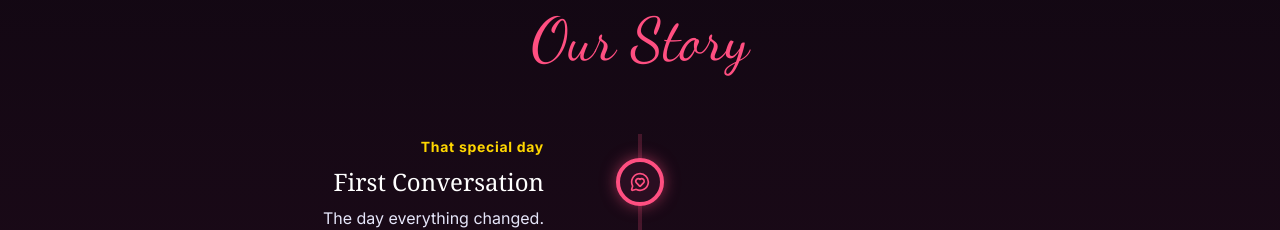
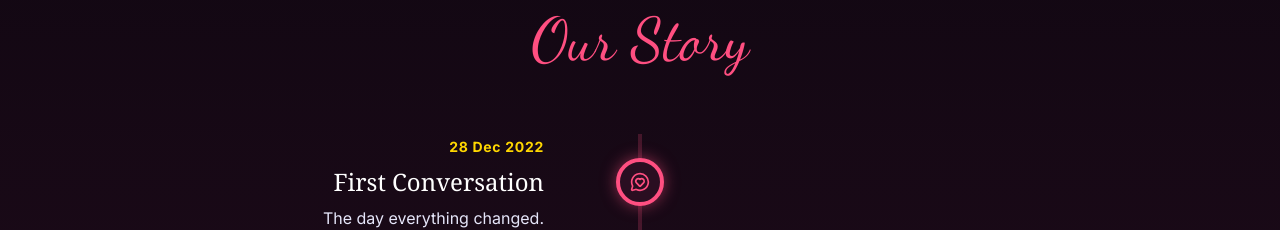
Before and after one commit to Priyanshu9595/Birthday, a Next.js app: page / in a window 1280 px wide. Shown: the part 4280-4510 px from the top of the page. Built offline with nearby package versions, Linux system fonts and the light colour scheme.

Commit message:
updated first day date to 28 Dec 2022

```diff
--- a/src/components/Timeline.jsx
+++ b/src/components/Timeline.jsx
@@ -3,7 +3,7 @@ import { motion } from "framer-motion";
 import { MessageCircleHeart, Coffee, Sparkles, Heart } from "lucide-react";
 
 const events = [
-  { icon: MessageCircleHeart, title: "First Conversation", desc: "The day everything changed.", date: "That special day" },
+  { icon: MessageCircleHeart, title: "First Conversation", desc: "The day everything changed.", date: "28 Dec 2022" },
   { icon: Coffee, title: "First Date", desc: "Nervous smiles and endless talking.", date: "A night to remember" },
   { icon: Sparkles, title: "Best Memories", desc: "Every trip, every laugh, every moment.", date: "Always" },
   { icon: Heart, title: "Today", desc: "Celebrating the most amazing person.", date: "Happy Birthday!" },
```
